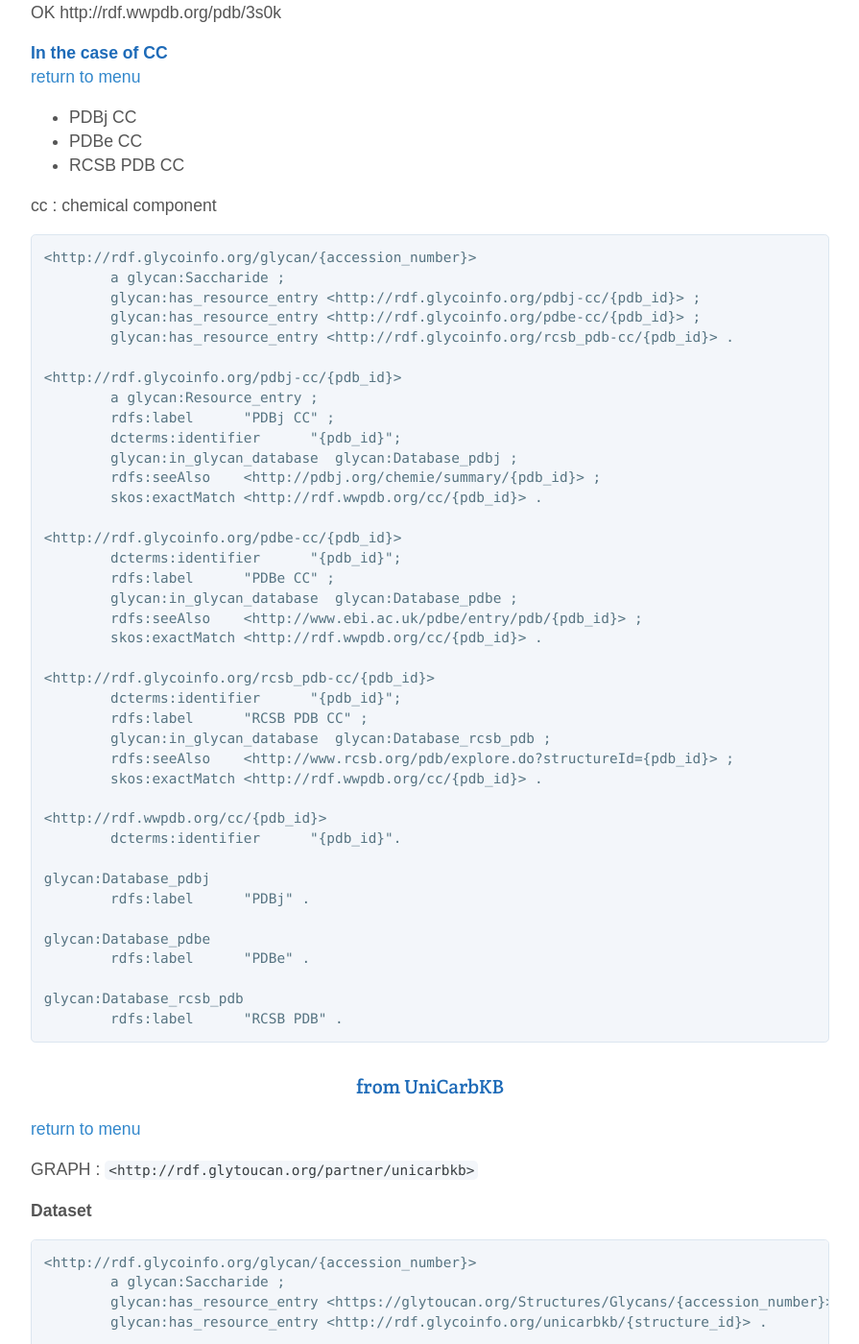
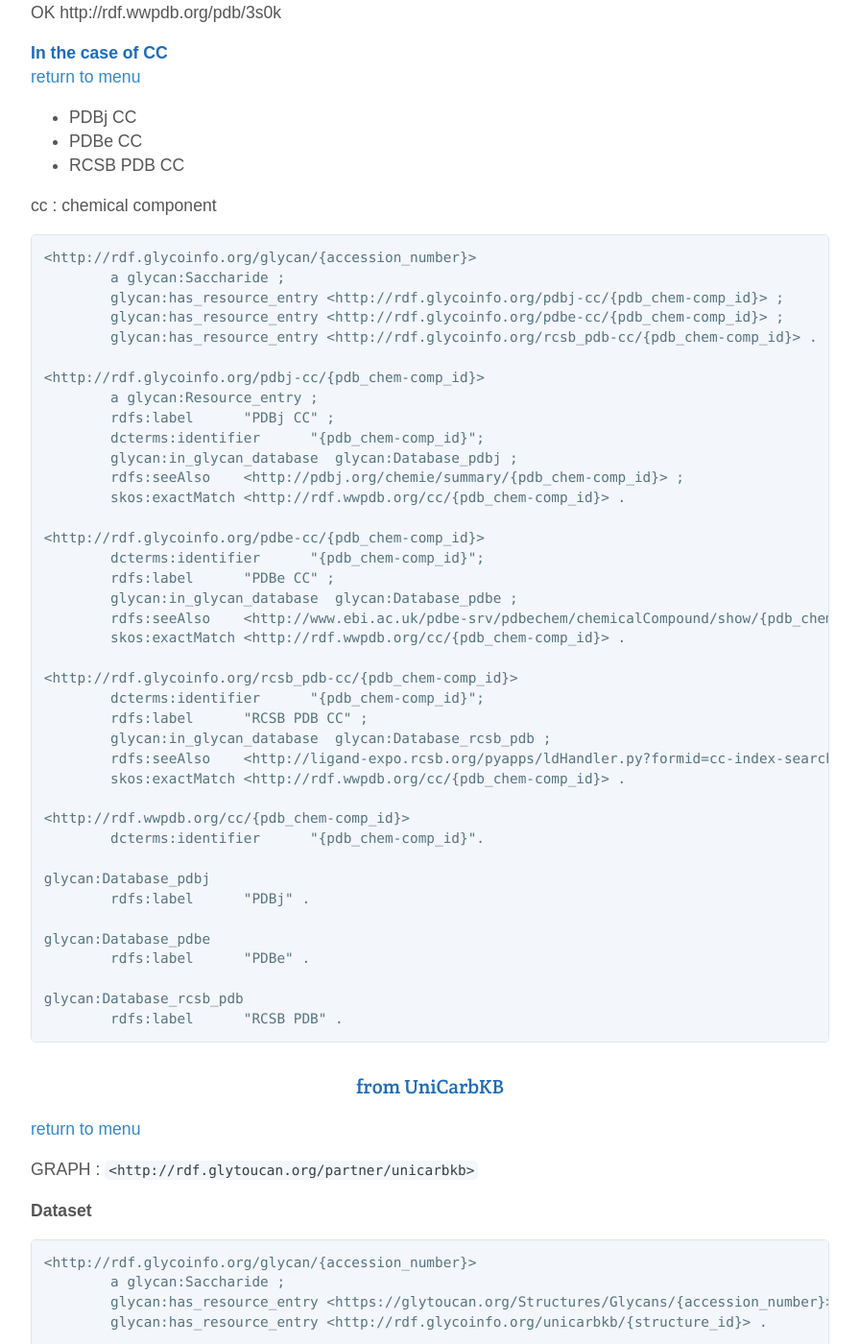
Before and after one commit to glytoucan/glytoucan, a Jekyll site: the page built from system/rdf/partnerRdf.md, in a window 1280 px wide and 1400 px high, scrolled down 7737 px. Shown: the whole window at 96% size, without its empty margins (192-1087 px from the left). Built offline with Jekyll 4.4.1, drawn with Linux system fonts in a browser that asks for light colours; nearby versions of some CDN libraries; some of the changed text lies outside the part shown.

Commit message:
Update partnerRdf.md
changed URL: PDBj CC, PDBe CC, RCSB PDB CC

````diff
--- a/system/rdf/partnerRdf.md
+++ b/system/rdf/partnerRdf.md
@@ -124,16 +124,16 @@
 => http://pubchem.ncbi.nlm.nih.gov/compound/CID91844939
 
 PDBj CC
-http://pdbj.org/chemie/summary/{pdb_id}
+http://pdbj.org/chemie/summary/{pdb_chem-comp_id}
 => http://pdbj.org/chemie/summary/03F
 
 PDBe CC
-http://rdf.glycoinfo.org/pdbe-cc/{pdb_id}
-=> hhttp://rdf.glycoinfo.org/pdbe-cc/03F
+http://www.ebi.ac.uk/pdbe-srv/pdbechem/chemicalCompound/show/{pdb_chem-comp_id}
+=> http://www.ebi.ac.uk/pdbe-srv/pdbechem/chemicalCompound/show/03F
 
 RCSB PDB CC
-http://rdf.glycoinfo.org/rcsb_pdb-cc/{pdb_id}
-=> hhttp://rdf.glycoinfo.org/rcsb_pdb-cc/03F
+http://ligand-expo.rcsb.org/pyapps/ldHandler.py?formid=cc-index-search&operation=ccid&target={pdb_chem-comp_id}
+=> http://ligand-expo.rcsb.org/pyapps/ldHandler.py?formid=cc-index-search&operation=ccid&target=03F
 
 UniCarbKB
 http://www.unicarbkb.org/structure/{structure_id}
@@ -393,34 +393,34 @@
 ```
 <http://rdf.glycoinfo.org/glycan/{accession_number}>
 	a glycan:Saccharide ;
-	glycan:has_resource_entry <http://rdf.glycoinfo.org/pdbj-cc/{pdb_id}> ;
-	glycan:has_resource_entry <http://rdf.glycoinfo.org/pdbe-cc/{pdb_id}> ;
-	glycan:has_resource_entry <http://rdf.glycoinfo.org/rcsb_pdb-cc/{pdb_id}> .
+	glycan:has_resource_entry <http://rdf.glycoinfo.org/pdbj-cc/{pdb_chem-comp_id}> ;
+	glycan:has_resource_entry <http://rdf.glycoinfo.org/pdbe-cc/{pdb_chem-comp_id}> ;
+	glycan:has_resource_entry <http://rdf.glycoinfo.org/rcsb_pdb-cc/{pdb_chem-comp_id}> .
 
-<http://rdf.glycoinfo.org/pdbj-cc/{pdb_id}>
+<http://rdf.glycoinfo.org/pdbj-cc/{pdb_chem-comp_id}>
 	a glycan:Resource_entry ;
 	rdfs:label	"PDBj CC" ;
-	dcterms:identifier	"{pdb_id}";
+	dcterms:identifier	"{pdb_chem-comp_id}";
 	glycan:in_glycan_database  glycan:Database_pdbj ;
-	rdfs:seeAlso	<http://pdbj.org/chemie/summary/{pdb_id}> ;
-	skos:exactMatch	<http://rdf.wwpdb.org/cc/{pdb_id}> .
+	rdfs:seeAlso	<http://pdbj.org/chemie/summary/{pdb_chem-comp_id}> ;
+	skos:exactMatch	<http://rdf.wwpdb.org/cc/{pdb_chem-comp_id}> .
 
-<http://rdf.glycoinfo.org/pdbe-cc/{pdb_id}>
-	dcterms:identifier	"{pdb_id}";
+<http://rdf.glycoinfo.org/pdbe-cc/{pdb_chem-comp_id}>
+	dcterms:identifier	"{pdb_chem-comp_id}";
 	rdfs:label	"PDBe CC" ;
 	glycan:in_glycan_database  glycan:Database_pdbe ;
-	rdfs:seeAlso	<http://www.ebi.ac.uk/pdbe/entry/pdb/{pdb_id}> ;
-	skos:exactMatch	<http://rdf.wwpdb.org/cc/{pdb_id}> .
+	rdfs:seeAlso	<http://www.ebi.ac.uk/pdbe-srv/pdbechem/chemicalCompound/show/{pdb_chem-comp_id}> ;
+	skos:exactMatch	<http://rdf.wwpdb.org/cc/{pdb_chem-comp_id}> .
 
-<http://rdf.glycoinfo.org/rcsb_pdb-cc/{pdb_id}>
-	dcterms:identifier	"{pdb_id}";
+<http://rdf.glycoinfo.org/rcsb_pdb-cc/{pdb_chem-comp_id}>
+	dcterms:identifier	"{pdb_chem-comp_id}";
 	rdfs:label	"RCSB PDB CC" ;
 	glycan:in_glycan_database  glycan:Database_rcsb_pdb ;
-	rdfs:seeAlso	<http://www.rcsb.org/pdb/explore.do?structureId={pdb_id}> ;
-	skos:exactMatch	<http://rdf.wwpdb.org/cc/{pdb_id}> .
+	rdfs:seeAlso	<http://ligand-expo.rcsb.org/pyapps/ldHandler.py?formid=cc-index-search&operation=ccid&target={pdb_chem-comp_id}> ;
+	skos:exactMatch	<http://rdf.wwpdb.org/cc/{pdb_chem-comp_id}> .
 
-<http://rdf.wwpdb.org/cc/{pdb_id}>
-	dcterms:identifier	"{pdb_id}".
+<http://rdf.wwpdb.org/cc/{pdb_chem-comp_id}>
+	dcterms:identifier	"{pdb_chem-comp_id}".
 
 glycan:Database_pdbj
 	rdfs:label	"PDBj" .
````
